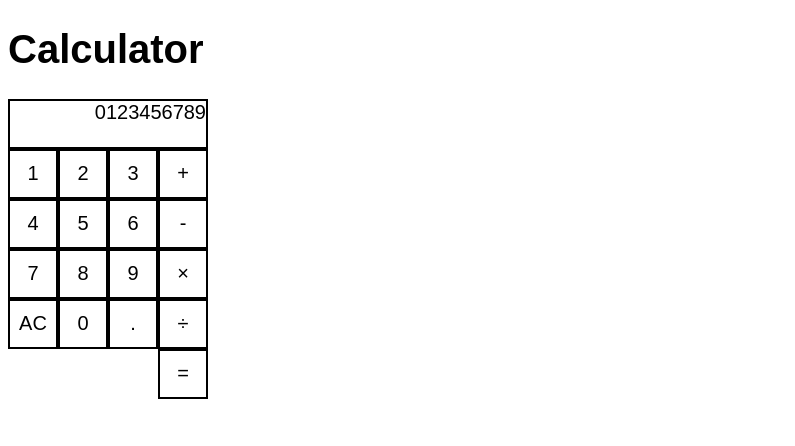
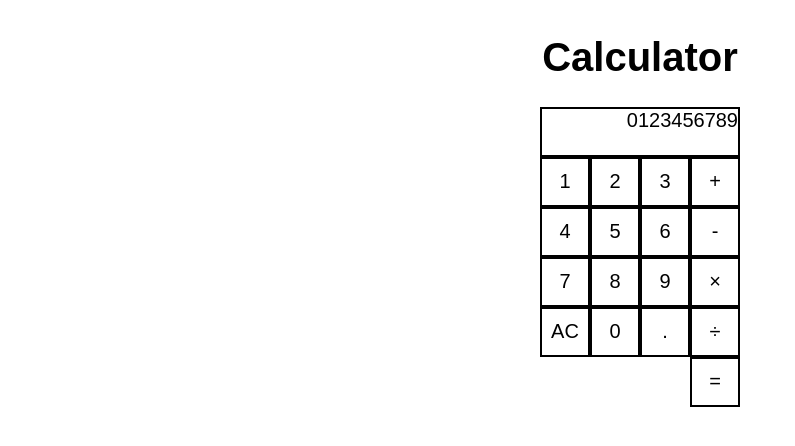
Before and after one commit to clinckzone/calculator-react, a React (Create React App) app: page / in a window 1280 px wide. Shown: the top 446 px of the page, without its empty margins (0-795 px from the left). Built offline with nearby package versions, Linux system fonts and the light colour scheme.

Commit message:
Update App.js

```diff
--- a/src/App.js
+++ b/src/App.js
@@ -1,7 +1,8 @@
 import React from 'react';
 import Board from './components/Board';
 
-function App() {
+class App extends React.Component {
+  render() {
     return (
       <div style={appStyle}>
         <h1>Calculator</h1>
@@ -9,8 +10,12 @@ function App() {
       </div>
     );
   }
+}
 
 const appStyle = {
+  display: 'flex',
+  flexDirection: 'column',
+  alignItems: 'center',
   fontFamily: 'Arial',
   fontSize: 20,
 }
```
Lines whose indentation alone changed are shown as unchanged.
